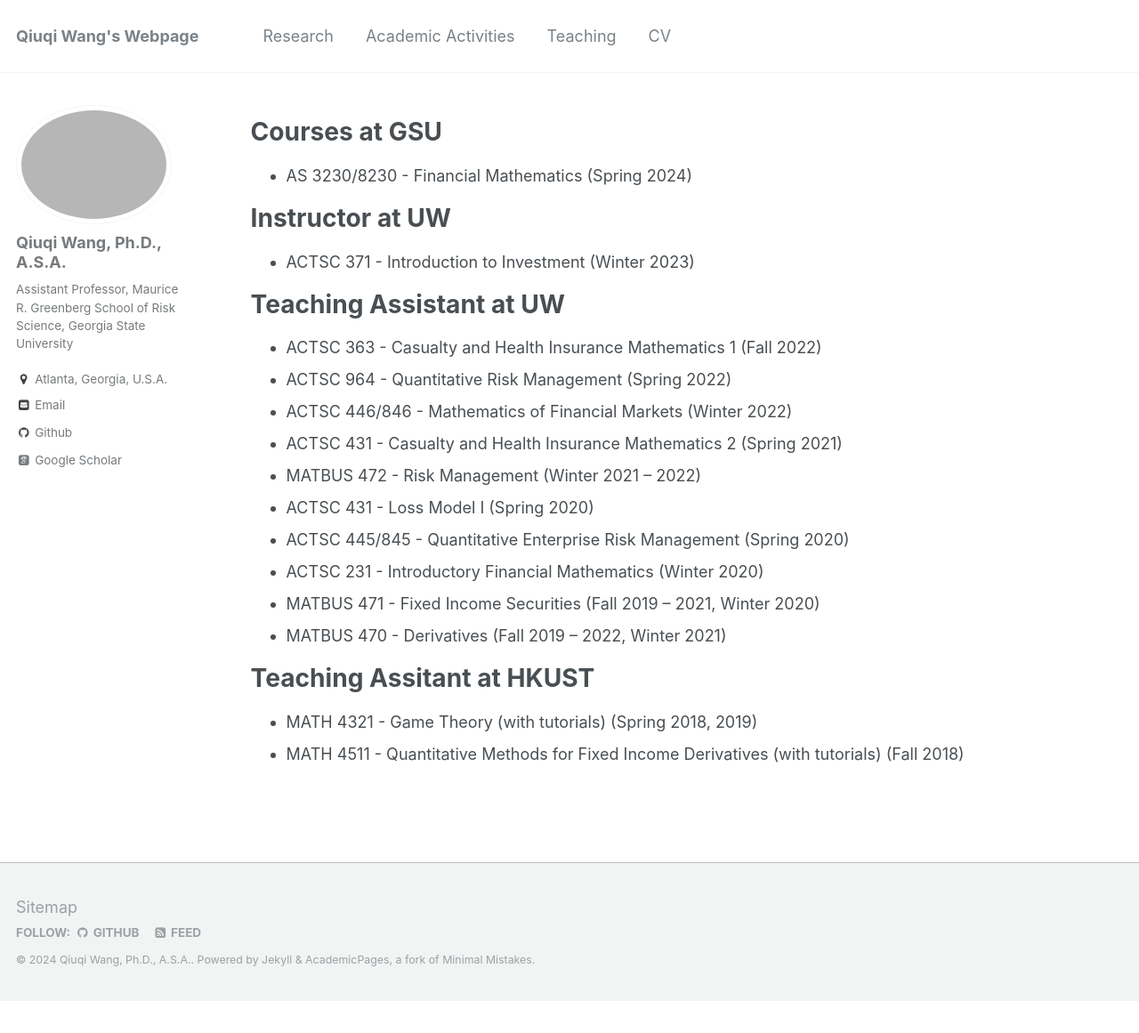
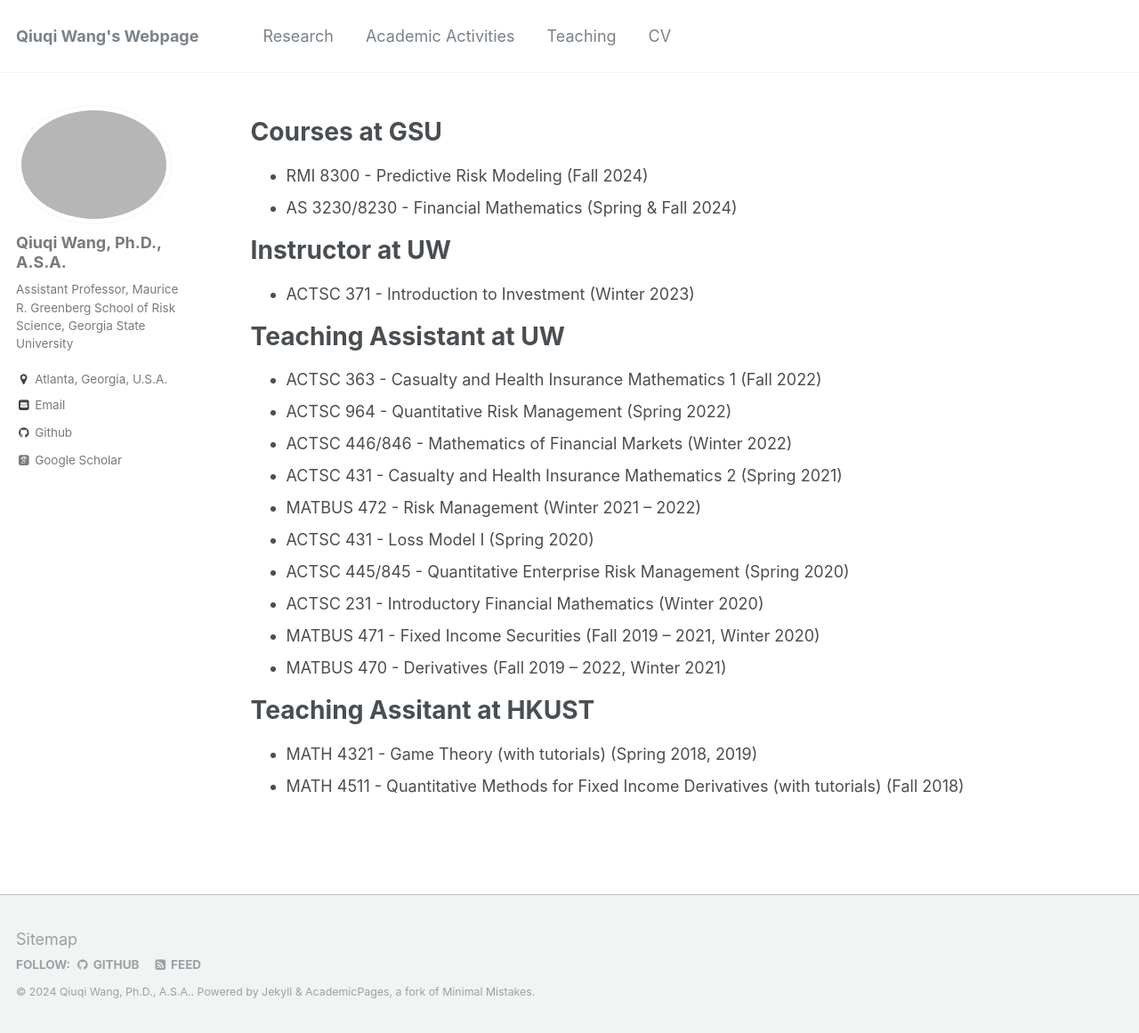
Before and after one commit to qwangan/qwangan.github.io, a Jekyll site: the page built from _pages/teaching.md, in a window 1280 px wide and 1161 px high. Shown: the whole window at 89% size. Built offline with Jekyll 4.4.1, drawn with Linux system fonts in a browser that asks for light colours; some web fonts are replaced.

Commit message:
Update teaching.md

```diff
--- a/_pages/teaching.md
+++ b/_pages/teaching.md
@@ -6,7 +6,8 @@
 ---
 
 # Courses at GSU
-* AS 3230/8230 - Financial Mathematics (Spring 2024)
+* RMI 8300 - Predictive Risk Modeling (Fall 2024)
+* AS 3230/8230 - Financial Mathematics (Spring & Fall 2024)
 
 # Instructor at UW
 * ACTSC 371 - Introduction to Investment (Winter 2023)
```
